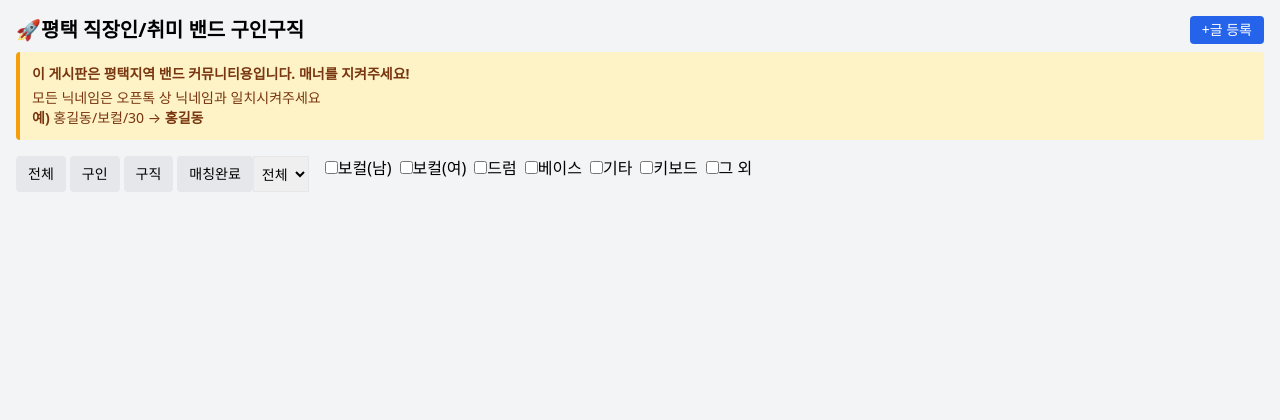
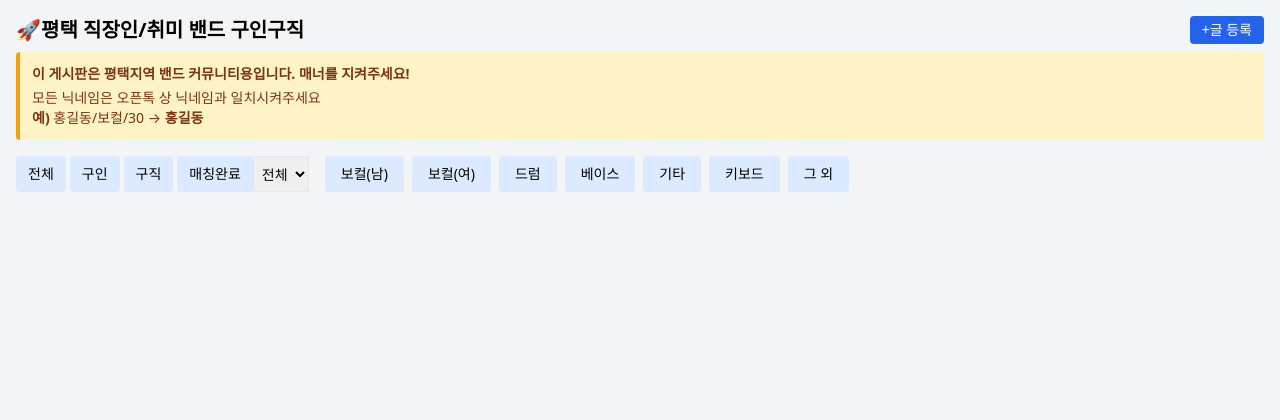
Before and after one commit to Leedaheen/PT_Band, a Flask app: page / in a window 1280 px wide. Shown: the top 420 px of the page. Run offline with Flask 3, Linux system fonts and the light colour scheme; data that the repository does not hold is empty; some libraries are stand-ins or nearby versions.

Commit message:
Update index.html

```diff
--- a/pt-band-final-deploy/templates/index.html
+++ b/pt-band-final-deploy/templates/index.html
@@ -36,10 +36,10 @@
   <div class="flex mb-4">
     <!-- 타입 필터 -->
     <div class="flex space-x-1 flex-wrap mb-4 sm:mb-0 w-full sm:w-auto">
-      <button class="filter-btn px-3 py-2 bg-gray-200 hover:bg-gray-300 rounded text-sm w-full sm:w-auto" data-filter="전체">전체</button>
-      <button class="filter-btn px-3 py-2 bg-gray-200 hover:bg-gray-300 rounded text-sm w-full sm:w-auto" data-filter="구인">구인</button>
-      <button class="filter-btn px-3 py-2 bg-gray-200 hover:bg-gray-300 rounded text-sm w-full sm:w-auto" data-filter="구직">구직</button>
-      <button class="filter-btn px-3 py-2 bg-gray-200 hover:bg-gray-300 rounded text-sm w-full sm:w-auto" data-filter="매칭완료">매칭완료</button>
+      <button class="filter-btn px-3 py-2 bg-blue-100 hover:bg-blue-300 rounded text-sm w-full sm:w-auto" data-filter="전체">전체</button>
+      <button class="filter-btn px-3 py-2 bg-blue-100 hover:bg-blue-300 rounded text-sm w-full sm:w-auto" data-filter="구인">구인</button>
+      <button class="filter-btn px-3 py-2 bg-blue-100 hover:bg-blue-300 rounded text-sm w-full sm:w-auto" data-filter="구직">구직</button>
+      <button class="filter-btn px-3 py-2 bg-blue-100 hover:bg-blue-300 rounded text-sm w-full sm:w-auto" data-filter="매칭완료">매칭완료</button>
     </div>
 
     <!-- 지역 및 파트 필터 -->
@@ -49,13 +49,13 @@
       </select>
 
       <div class="flex flex-wrap gap-2 w-full sm:w-auto">
-        <label><input type="checkbox" class="part-filter" value="보컬(남)"/>보컬(남)</label>
-        <label><input type="checkbox" class="part-filter" value="보컬(여)"/>보컬(여)</label>
-        <label><input type="checkbox" class="part-filter" value="드럼"/>드럼</label>
-        <label><input type="checkbox" class="part-filter" value="베이스"/>베이스</label>
-        <label><input type="checkbox" class="part-filter" value="기타"/>기타</label>
-        <label><input type="checkbox" class="part-filter" value="키보드"/>키보드</label>
-        <label><input type="checkbox" class="part-filter" value="그 외"/>그 외</label>
+        <button class="part-filter-btn px-4 py-2 bg-blue-100 hover:bg-blue-300 rounded text-sm" data-part="보컬(남)">보컬(남)</button>
+        <button class="part-filter-btn px-4 py-2 bg-blue-100 hover:bg-blue-300 rounded text-sm" data-part="보컬(여)">보컬(여)</button>
+        <button class="part-filter-btn px-4 py-2 bg-blue-100 hover:bg-blue-300 rounded text-sm" data-part="드럼">드럼</button>
+        <button class="part-filter-btn px-4 py-2 bg-blue-100 hover:bg-blue-300 rounded text-sm" data-part="베이스">베이스</button>
+        <button class="part-filter-btn px-4 py-2 bg-blue-100 hover:bg-blue-300 rounded text-sm" data-part="기타">기타</button>
+        <button class="part-filter-btn px-4 py-2 bg-blue-100 hover:bg-blue-300 rounded text-sm" data-part="키보드">키보드</button>
+        <button class="part-filter-btn px-4 py-2 bg-blue-100 hover:bg-blue-300 rounded text-sm" data-part="그 외">그 외</button>
       </div>
     </div>
   </div>
@@ -76,6 +76,7 @@
       pageSize: 10,
       currentPage: 1,
       selectedType: '전체',
+      selectedParts: new Set(), // 선택된 파트 필터링
 
       init() {
         console.log("✅ App.init: Supabase 준비됨", this.supabase);
@@ -98,9 +99,21 @@
         document.getElementById('regionFilter')
           .addEventListener('change', () => this.applyFilters());
 
-        // 파트 필터
-        document.querySelectorAll('.part-filter')
-          .forEach(chk => chk.addEventListener('change', () => this.applyFilters()));
+        // 파트별 필터링 버튼 클릭 처리
+        document.querySelectorAll('.part-filter-btn')
+          .forEach(btn => btn.addEventListener('click', (e) => {
+            const part = e.target.getAttribute('data-part');
+            if (this.selectedParts.has(part)) {
+              this.selectedParts.delete(part);
+              e.target.classList.remove('bg-blue-500', 'text-white');
+              e.target.classList.add('bg-blue-100', 'text-black');
+            } else {
+              this.selectedParts.add(part);
+              e.target.classList.remove('bg-blue-100', 'text-black');
+              e.target.classList.add('bg-blue-500', 'text-white');
+            }
+            this.applyFilters();
+          }));
       },
 
       initRealtime() {
@@ -130,7 +143,6 @@
 
       applyFilters() {
         const region = document.getElementById('regionFilter').value;
-        const parts  = [...document.querySelectorAll('.part-filter:checked')].map(c => c.value);
 
         this.filteredJobs = this.jobs.filter(job => {
           let ok = true;
@@ -138,14 +150,14 @@
           else if (this.selectedType !== '전체') ok = job.type === this.selectedType;
           if (ok && region !== '전체') ok = (job.region || '경기도 > 평택시') === region;
 
-          if (ok && parts.length) {
+          if (ok && this.selectedParts.size > 0) {
             let arr = [];
             if (Array.isArray(job.part)) arr = job.part;
             else if (typeof job.part === 'string') {
               try { arr = JSON.parse(job.part); }
               catch { arr = job.part.split(','); }
             }
-            ok = parts.some(p => arr.includes(p));
+            ok = [...this.selectedParts].some(p => arr.includes(p));
           }
           return ok;
         });
@@ -201,10 +213,10 @@
               </div>
               <div class="flex justify-between items-end">
                 <span class="text-xs text-blue-500 cursor-pointer" onclick="App.toggleExpand(this)">&lt;더 보기&gt;</span>
-                <div class="text-right">
-                  <p class="text-xs text-gray-400 mb-1">🕒 ${new Date(job.updated_at || job.created_at).toLocaleString()}</p>
+                <div class="text-right flex flex-col text-xs text-gray-400 mt-1">
+                  <p>🕒 ${new Date(job.updated_at || job.created_at).toLocaleString()}</p>
                   <a href="tel:${job.contact}" onclick="App.incrementClick(${job.id})" class="text-xs bg-blue-500 text-white px-1.5 py-[9px] rounded inline-block">연락처 확인</a>
-                  <p class="text-xs text-gray-400 mt-1">👁 <span class="click-count">${job.clicks || 0}</span>명이 확인</p>
+                  <p>👁 <span class="click-count">${job.clicks || 0}</span>명이 확인</p>
                 </div>
               </div>
               <div class="absolute top-2 right-3">
@@ -236,6 +248,12 @@
           button.classList.remove('active');
         });
         btn.classList.add('active');
+      },
+
+      toggleExpand(el) {
+        const content = el.closest('.job-item').querySelector('.expand-content');
+        content.classList.toggle('hidden');
+        el.textContent = content.classList.contains('hidden') ? '<더 보기>' : '<접기>';
       }
     };
 
```
